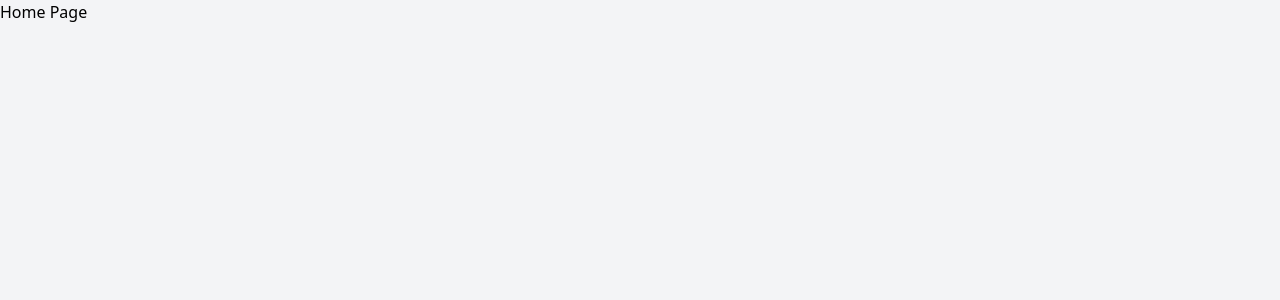
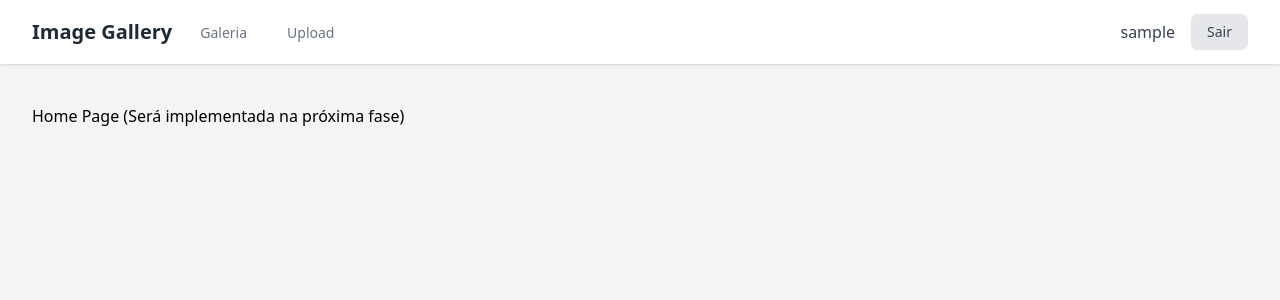
Before and after one commit to emanuele-rosa/image-gallery-fullstack, a React (Vite) app in the folder frontend/: page / in a window 1280 px wide. Shown: the top 300 px of the page. Built offline with nearby package versions, Linux system fonts and the light colour scheme; sample sign-in values are in the browser's storage; the HTML template or start-up script is replaced by a standard one.

Commit message:
feat: create pages

```diff
--- a/frontend/src/App.jsx
+++ b/frontend/src/App.jsx
@@ -1,16 +1,39 @@
-import { BrowserRouter as Router, Routes, Route } from 'react-router-dom'
+import { BrowserRouter as Router, Routes, Route } from 'react-router-dom';
+import { AuthProvider } from './contexts/AuthContext';
+import ProtectedRoute from './components/ProtectedRoute';
+import Layout from './components/Layout';
+import LoginPage from './pages/LoginPage';
 
 function App() {
   return (
-    <Router>
-      <div className="min-h-screen bg-gray-100">
+    <AuthProvider>
+      <Router>
         <Routes>
-          <Route path="/" element={<div>Home Page</div>} />
-          <Route path="/login" element={<div>Login Page</div>} />
+          <Route path="/login" element={<LoginPage />} />
+          <Route
+            path="/"
+            element={
+              <ProtectedRoute>
+                <Layout>
+                  <div>Home Page (Será implementada na próxima fase)</div>
+                </Layout>
+              </ProtectedRoute>
+            }
+          />
+          <Route
+            path="/upload"
+            element={
+              <ProtectedRoute>
+                <Layout>
+                  <div>Upload Page (Será implementada na próxima fase)</div>
+                </Layout>
+              </ProtectedRoute>
+            }
+          />
         </Routes>
-      </div>
-    </Router>
-  )
+      </Router>
+    </AuthProvider>
+  );
 }
 
-export default App
+export default App;
--- /dev/null
+++ b/frontend/src/components/Header.jsx
@@ -0,0 +1,60 @@
+import { useAuth } from '../contexts/AuthContext';
+import { Link } from 'react-router-dom';
+
+const Header = () => {
+  const { user, logout } = useAuth();
+
+  return (
+    <header className="bg-white shadow">
+      <nav className="max-w-7xl mx-auto px-4 sm:px-6 lg:px-8">
+        <div className="flex justify-between h-16">
+          <div className="flex">
+            <div className="flex-shrink-0 flex items-center">
+              <Link to="/" className="text-xl font-bold text-gray-800">
+                Image Gallery
+              </Link>
+            </div>
+            {user && (
+              <div className="hidden sm:ml-6 sm:flex sm:space-x-8">
+                <Link
+                  to="/"
+                  className="border-transparent text-gray-500 hover:border-gray-300 hover:text-gray-700 inline-flex items-center px-1 pt-1 border-b-2 text-sm font-medium"
+                >
+                  Galeria
+                </Link>
+                <Link
+                  to="/upload"
+                  className="border-transparent text-gray-500 hover:border-gray-300 hover:text-gray-700 inline-flex items-center px-1 pt-1 border-b-2 text-sm font-medium"
+                >
+                  Upload
+                </Link>
+              </div>
+            )}
+          </div>
+          <div className="flex items-center">
+            {user ? (
+              <div className="flex items-center space-x-4">
+                <span className="text-gray-700">{user.username}</span>
+                <button
+                  onClick={logout}
+                  className="bg-gray-200 hover:bg-gray-300 px-4 py-2 rounded-md text-sm font-medium text-gray-700"
+                >
+                  Sair
+                </button>
+              </div>
+            ) : (
+              <Link
+                to="/login"
+                className="bg-blue-600 hover:bg-blue-700 px-4 py-2 rounded-md text-sm font-medium text-white"
+              >
+                Login
+              </Link>
+            )}
+          </div>
+        </div>
+      </nav>
+    </header>
+  );
+};
+
+export default Header;
--- /dev/null
+++ b/frontend/src/components/Layout.jsx
@@ -0,0 +1,17 @@
+import Header from './Header';
+
+// eslint-disable-next-line react/prop-types
+const Layout = ({ children }) => {
+  return (
+    <div className="min-h-screen bg-gray-100">
+      <Header />
+      <main className="py-10">
+        <div className="max-w-7xl mx-auto sm:px-6 lg:px-8">
+          {children}
+        </div>
+      </main>
+    </div>
+  );
+};
+
+export default Layout;
```
